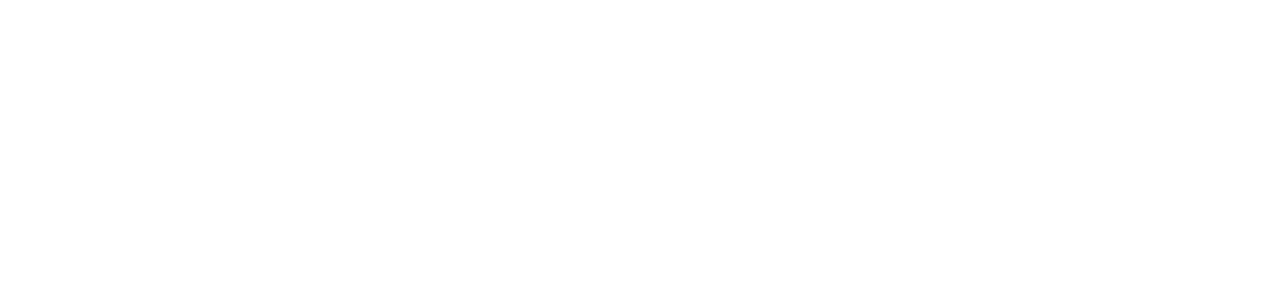
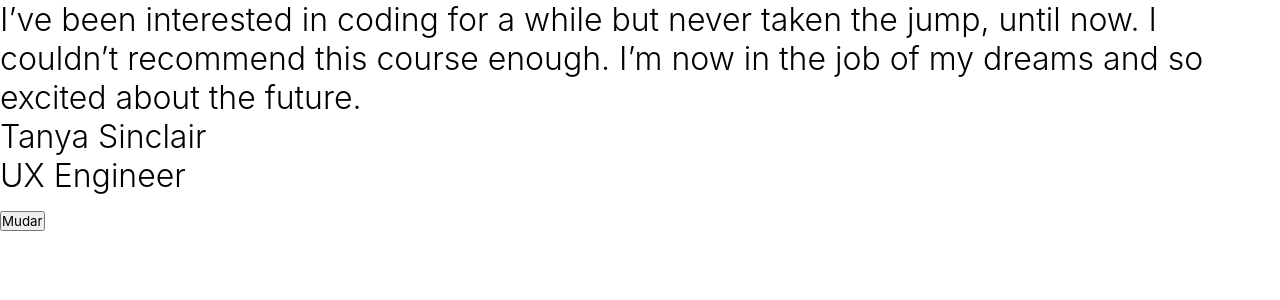
Before and after one commit to Danielhu3/testimonial-slider, a React (Create React App) app: page / in a window 1280 px wide. Shown: the top 300 px of the page. Built offline with nearby package versions, Linux system fonts and the light colour scheme.

Commit message:
Getting and changing slider(beta)

```diff
--- a/src/App.tsx
+++ b/src/App.tsx
@@ -23,7 +23,7 @@
       Name
       Office
 
-  O array com as informações vai ser criado dentro do Informations
+  O array com as informações vai ser criado dentro do Informations - FEITO
   O State que controla qual foto será exibida será criado dentro do Slider, mas, será manipulado dentro do Button (provavelmente)
 
   */
--- a/src/components/button/index.tsx
+++ b/src/components/button/index.tsx
@@ -1,9 +1,16 @@
 import React from 'react'
 import { Button } from './style'
 
-const index = () => {
+type Props ={
+  setActualSlider: React.Dispatch<React.SetStateAction<number>>;
+}
+const index = ({setActualSlider}: Props) => {
+  function changeSlide(){
+    setActualSlider((actualSlider)=> actualSlider+1)
+
+  }
   return (
-    <Button></Button>
+    <Button onClick={changeSlide}>Mudar</Button>
   )
 }
 
--- a/src/components/information/index.tsx
+++ b/src/components/information/index.tsx
@@ -1,27 +1,55 @@
 import React from 'react'
+import Button from '../button/';
+import Name  from '../name/';
+import Office  from '../office/';
+import Text  from '../text/';
 import { Information } from './style'
-const testimonialList = [
+const testimonialList: List[] = [
   {
-    id: 0,
     name: 'Tanya Sinclair',
     office: 'UX Engineer',
     text: "I’ve been interested in coding for a while but never taken the jump, until now. I couldn’t recommend this course enough. I’m now in the job of my dreams and so excited about the future.",
   },
 
   {
-    id: 1,
     name: 'John Tarkpor',
     office: 'Junior Front-end Developer',
     text: "If you want to lay the best foundation possible I’d recommend taking this course. The depth the instructors go into is incredible. I now feel so confident about starting up as a professional developer. "
   }
 ]
 
-const index = () => {
-  return (
-    <Information>
+type Props ={
+  actualSlider: number;
+  setActualSlider: React.Dispatch<React.SetStateAction<number>>;
+}
 
-    </Information>
-  )
+interface List{
+  name:string;
+  office:string;
+  text:string;
+}
+
+
+
+const index = ({actualSlider, setActualSlider}: Props) => {
+
+  const sliderId = testimonialList.at(actualSlider)
+
+    if(typeof sliderId !== "undefined"){
+      return (
+        <Information>
+          <Text>{sliderId.text}</Text>
+          <Name>{sliderId.name}</Name>
+          <Office>{sliderId.office}</Office>
+          <Button setActualSlider={setActualSlider}/>
+        </Information>
+      )
+    }
+
+    return(
+      <Information></Information>
+    )
+
 }
 
 export default index
--- a/src/components/name/index.tsx
+++ b/src/components/name/index.tsx
@@ -1,9 +1,12 @@
 import React from 'react'
 import { Name } from './style'
 
-const index = () => {
+type Props = {
+  children: string;
+}
+const index = ({children}:Props) => {
   return (
-    <Name>index</Name>
+    <Name>{children}</Name>
   )
 }
 
--- a/src/components/office/index.tsx
+++ b/src/components/office/index.tsx
@@ -1,8 +1,12 @@
 import React from 'react'
+import { Office } from './style'
 
-const index = () => {
+type Props = {
+  children: string;
+}
+const index = ({children}: Props) => {
   return (
-    <div>index</div>
+    <Office>{children}</Office>
   )
 }
 
--- a/src/components/slider/index.tsx
+++ b/src/components/slider/index.tsx
@@ -1,10 +1,15 @@
 import React from 'react'
+import Information  from '../information/';
 import { Slider } from './style'
 
-const index = () => {
+
+const Index = () => {
+  const [actualSlider, setActualSlider] = React.useState(0);
   return (
-    <Slider />
+    <Slider>
+      <Information actualSlider = {actualSlider} setActualSlider ={setActualSlider}/>
+    </Slider>
   )
 }
 
-export default index
+export default Index
--- a/src/components/slider/style.ts
+++ b/src/components/slider/style.ts
@@ -2,6 +2,6 @@
 import background from '../../images/pattern-bg.svg'
 
 export const Slider = styled.div`
-    background: url(${background});
+    //background: url(${background});
 
 `
--- a/src/components/text/index.tsx
+++ b/src/components/text/index.tsx
@@ -1,9 +1,12 @@
 import React from 'react'
 import { Text } from './style'
 
-const index = () => {
+type Props = {
+  children: string;
+}
+const index = ({children}: Props) => {
   return (
-    <Text>index</Text>
+    <Text>{children}</Text>
   )
 }
 
```
